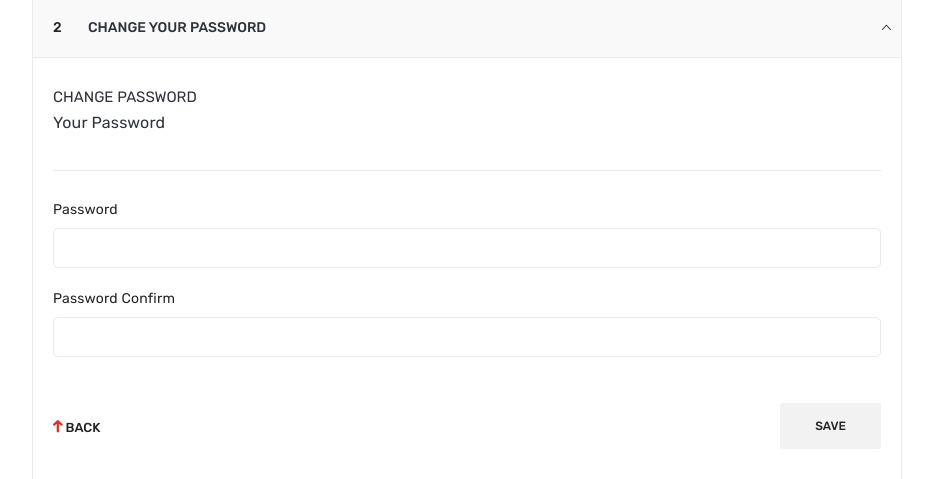
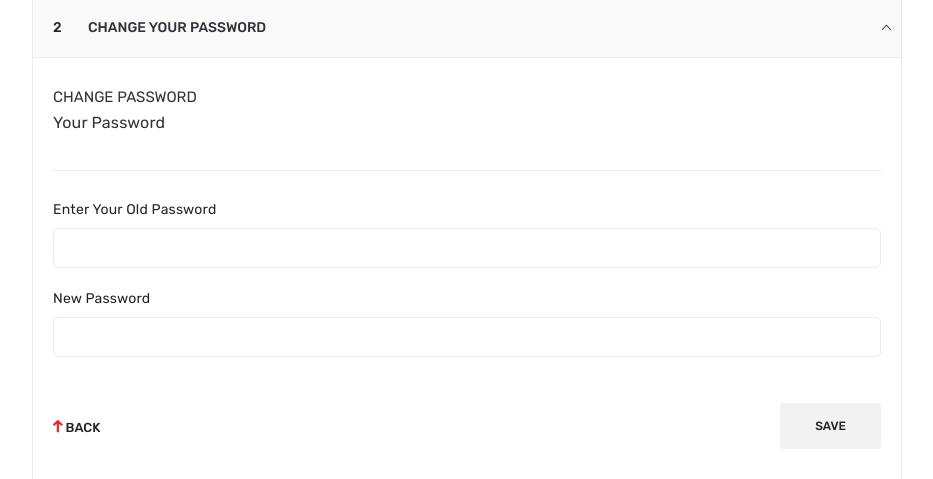
Before and after one commit to Rafsan25/CSE311.9L_Summer20_RAH1_-M-, a PHP site: page /phpmail/profile.php in a window 1280 px wide, after a click on "CHANGE YOUR PASSWORD". Shown: the part 383-862 px from the top of the page, without its empty margins (173-1106 px from the left). Run offline with PHP 8.4, Linux system fonts and the light colour scheme; a user stored in the database is signed in; data comes from the database, SQL or seed files in the repository; data that the repository does not hold is empty; some libraries are stand-ins or nearby versions; some web fonts are replaced.

Commit message:
Password Change

```diff
--- a/assets/js/custom.js
+++ b/assets/js/custom.js
@@ -97,7 +97,7 @@ jQuery('#frmPassword').on('submit',function(e){
     jQuery('#password_submit').attr('disabled',true);
     jQuery('#password_form_msg').html('Please wait...');
     jQuery.ajax({
-        url:FRONT_SITE_PATH+'update_profile',
+        url:'http://127.0.0.1/CSE311.9L_Summer20_RAH1_-M-/update_profile.php',
         type:'post',
         data:jQuery('#frmPassword').serialize(),
         success:function(result){
--- a/profile.php
+++ b/profile.php
@@ -84,13 +84,13 @@ $getUserDetails=getUserDetailsByid();
 													<div class="row">
 														<div class="col-lg-12 col-md-12">
 															<div class="billing-info">
-																<label>Password</label>
+																<label>Enter Your Old Password</label>
 																<input type="password" name="old_password" required>
 															</div>
 														</div>
 														<div class="col-lg-12 col-md-12">
 															<div class="billing-info">
-																<label>Password Confirm</label>
+																<label>New Password</label>
 																<input type="password" name="new_password" required>
 															</div>
 														</div>
```
